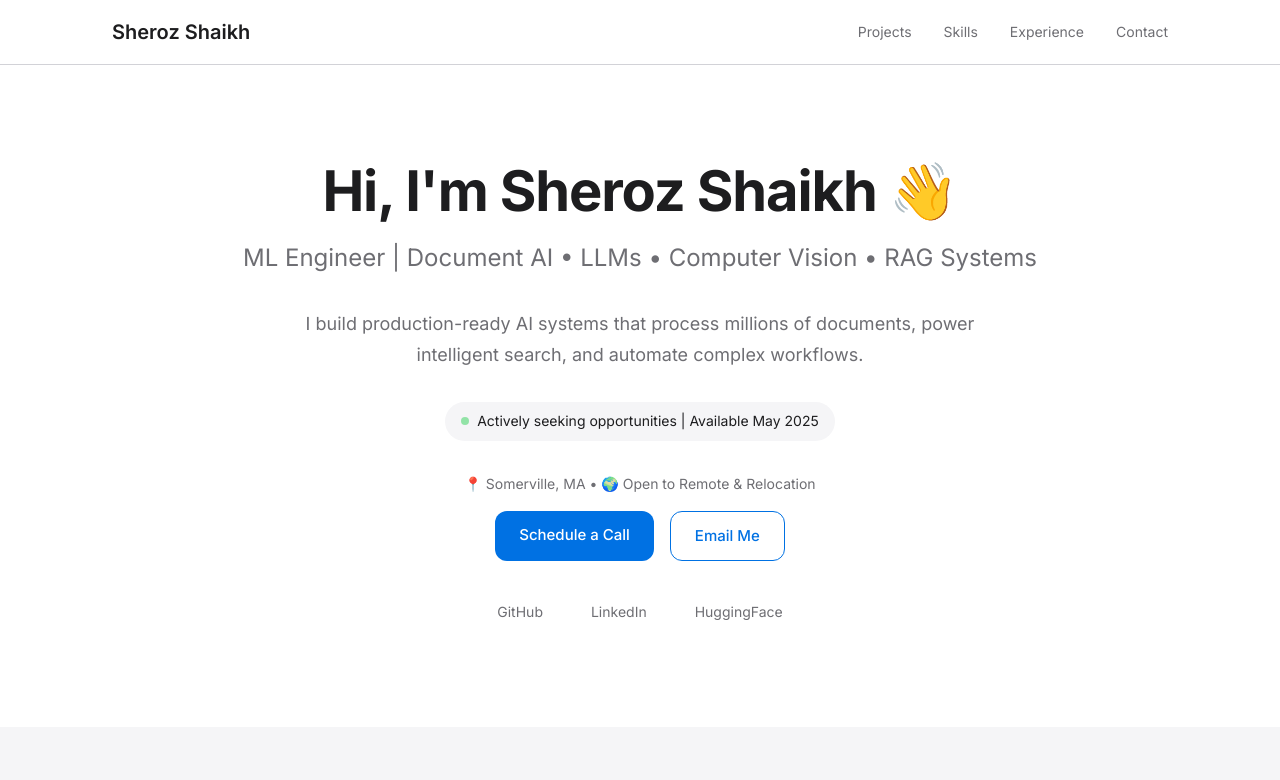
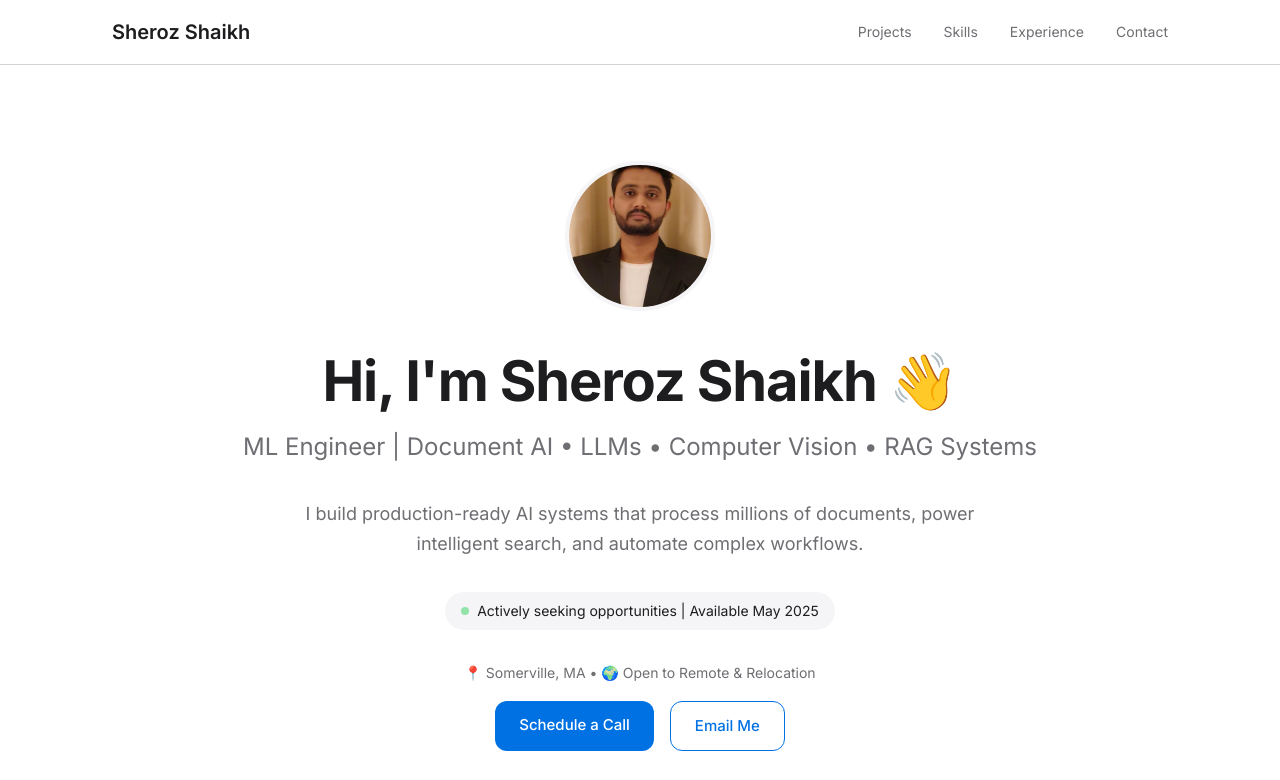
Before and after one commit to sherozshaikh/sherozshaikh.github.io, a plain HTML site: page index.html in a window 1280 px wide. Shown: the top 780 px of the page. Drawn offline with Linux system fonts and the light colour scheme; a script that the page names is missing.

Commit message:
Update index.html

```diff
--- a/index.html
+++ b/index.html
@@ -519,6 +519,7 @@
 
     <section class="hero">
         <div class="container">
+            <img src="profile.jpg" alt="Sheroz Shaikh" style="width: 150px; height: 150px; border-radius: 50%; margin-bottom: 2rem; object-fit: cover; border: 4px solid var(--bg-secondary);">
             <h1>Hi, I'm Sheroz Shaikh 👋</h1>
             <p class="subtitle">ML Engineer | Document AI • LLMs • Computer Vision • RAG Systems</p>
             <p class="description">
```
